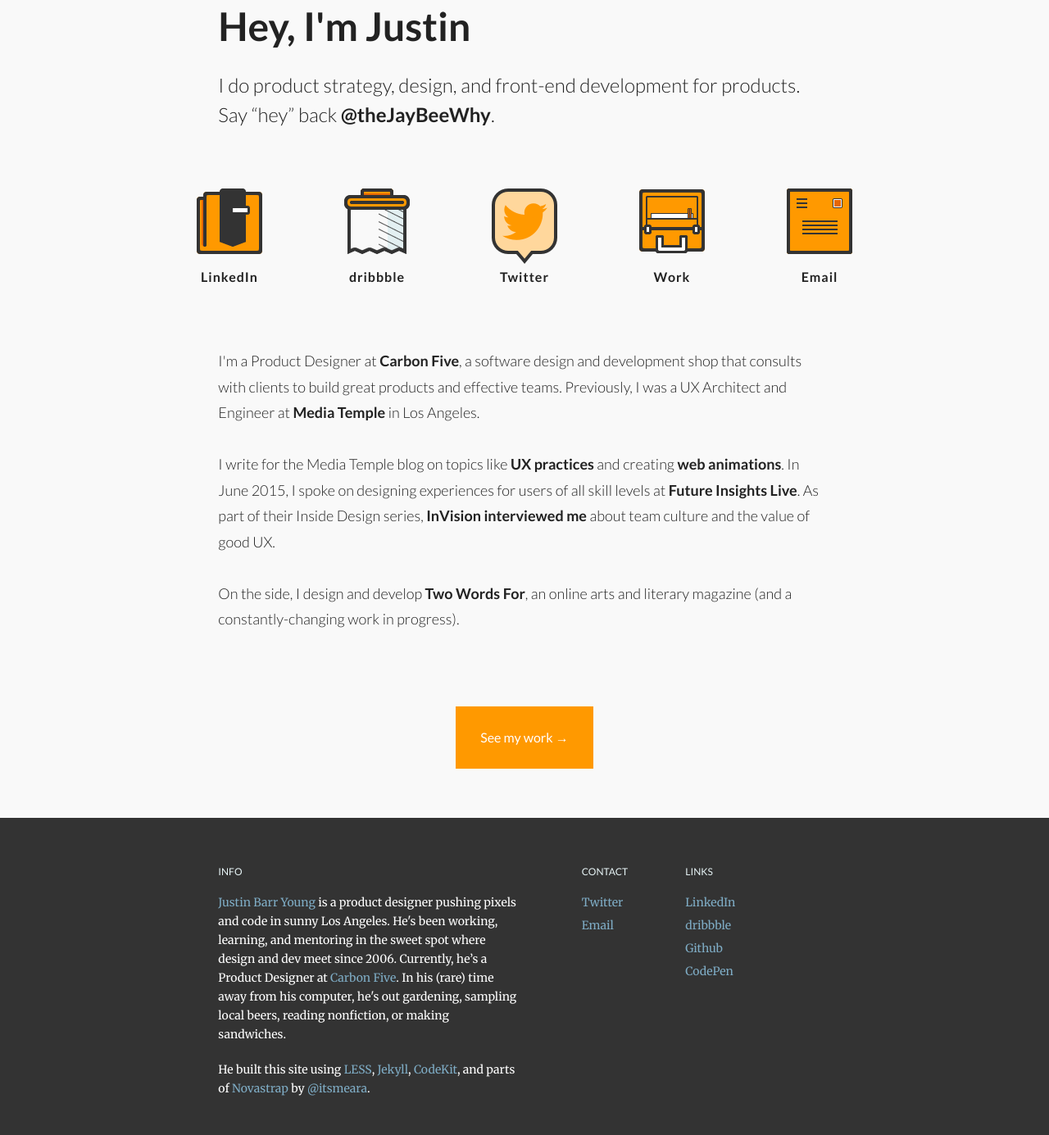
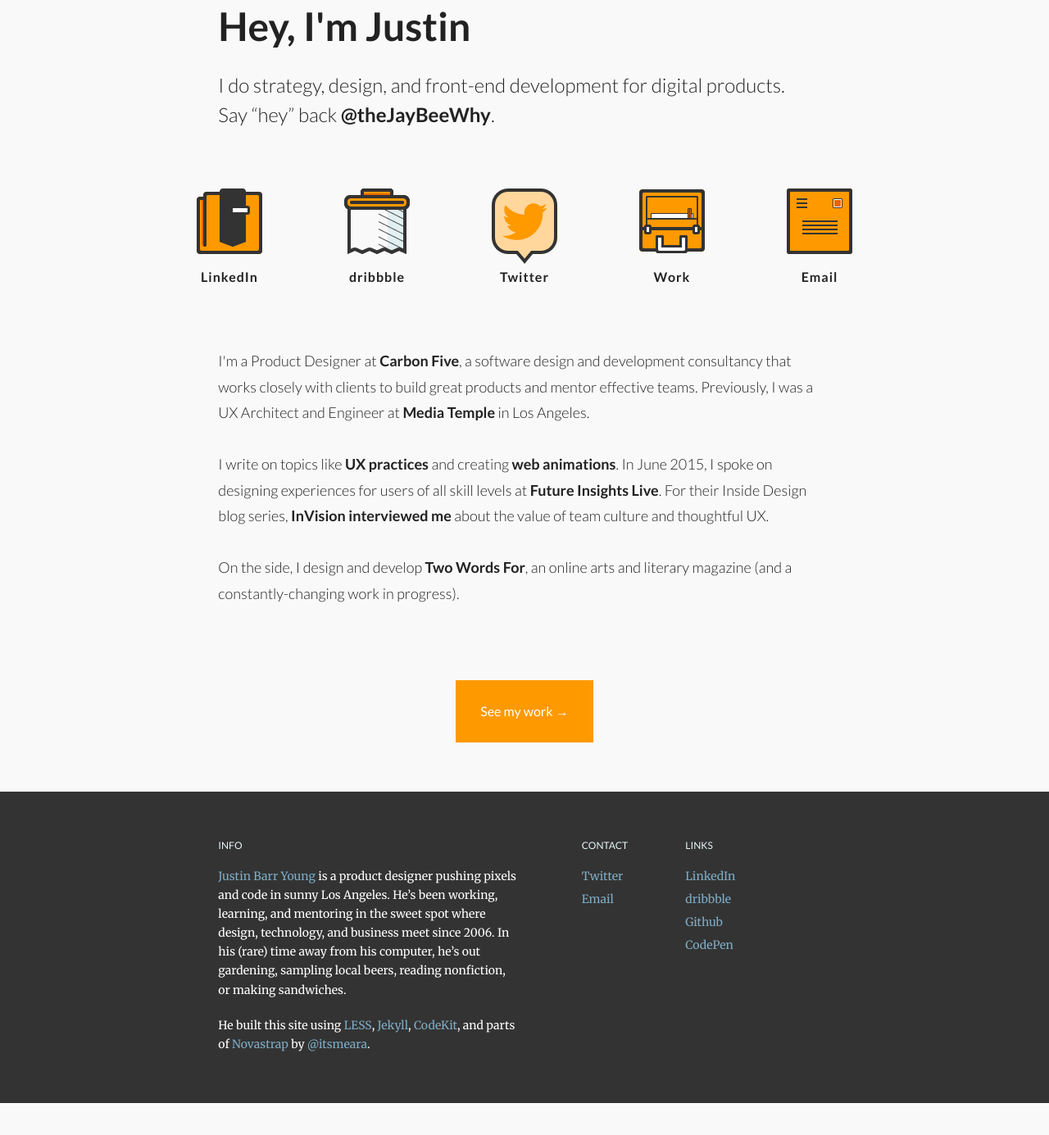
Before and after one commit to justinbyo/jbarr-v3, a Jekyll site: the page built from index.html, in a window 1280 px wide and 1400 px high, scrolled down 152 px. Shown: the top 1385 px of the window at 82% size. Built offline with Jekyll 4.4.1, drawn with Linux system fonts in a browser that asks for light colours; nearby versions of some CDN libraries; Markdown is read by kramdown in place of the engine named in the settings; after the commit the page ends 1498 px from its top, so only the background shows below that.

Commit message:
Proof-read everything and tweaked some home and footer copy

```diff
--- a/_includes/footer.html
+++ b/_includes/footer.html
@@ -13,10 +13,9 @@
 			<h3>Info</h3>
 			<p>
 				<a href="/" title="Home">Justin Barr Young</a> is a product designer
-				pushing pixels and code in sunny Los Angeles. He's been working, learning,
-				and mentoring in the sweet spot where design and dev meet since 2006.
-				Currently, he’s a Product Designer at <a href="http://carbonfive.com" title="Carbon Five">Carbon Five</a>.
-				In his (rare) time away from his computer, he's out gardening, sampling
+				pushing pixels and code in sunny Los Angeles. He&rsquo;s been working, learning,
+				and mentoring in the sweet spot where design, technology, and business meet since 2006.
+				In his (rare) time away from his computer, he&rsquo;s out gardening, sampling
 				local beers, reading nonfiction, or making sandwiches.
 			</p>
 			<p>He built this site using <a href="http://lesscss.org/" title="LESS">LESS</a>, <a href="http://jekyllrb.com/" title="Jekyll framework">Jekyll</a>, <a href="https://incident57.com/codekit/" title="CodeKit">CodeKit</a>, and parts of <a href="https://css-tricks.com/design-systems-building-future/"  title="CSS-Tricks article">Novastrap</a> by <a href="https://twitter.com/itsmeara"  title="Ara Abcarians twitter">@itsmeara</a>.</p>
--- a/_includes/home.html
+++ b/_includes/home.html
@@ -8,7 +8,7 @@
 		<div class="grid-col  span12">
 			<p class="h1">Hey, I'm Justin</p>
 			<h1 class="p">
-				I do product strategy, design, and front-end development for products.&nbsp;<br>
+				I do strategy, design, and front-end development for digital products.&nbsp;<br>
 				Say &ldquo;hey&rdquo; back <a href="http://twitter.com/theJayBeeWhy"   target="_blank" onclick="_gaq.push(['_trackEvent', 'home--twitter-hero', 'clicked'])">@theJayBeeWhy</a>.</h1>
 		</div>
 	</div>
@@ -105,15 +105,15 @@
 
 			<p>
 				I'm a Product Designer at <a href="http://carbonfive.com" title="Carbon Five homepage">Carbon Five</a>,
-				a software design and development shop that consults with clients to build
-				great products and effective teams. Previously, I was a UX Architect and Engineer at <a href="http://mediatemple.net" title="Media Temple">Media Temple</a> in Los Angeles.
+				a software design and development consultancy that works closely with clients to build
+				great products and mentor effective teams. Previously, I was a UX Architect and Engineer at <a href="http://mediatemple.net" title="Media Temple">Media Temple</a> in Los Angeles.
 				<br>
 				<br>
-				I write for the Media Temple blog on topics like <a href="http://mediatemple.net/blog/news/improving-your-ux-process-five-strategies-for-making-order-out-of-chaos/" title="Improving Your UX Process blog post">UX practices</a>
+				I write on topics like <a href="http://mediatemple.net/blog/news/improving-your-ux-process-five-strategies-for-making-order-out-of-chaos/" title="Improving Your UX Process blog post">UX practices</a>
 				and creating <a href="http://mediatemple.net/blog/tips/building-an-animated-web-project-using-a-javascript-timeline/" title="JavaScript animation blog post">web animations</a>.
 				In June 2015, I spoke on designing experiences for users of all skill levels at <a href="https://futureinsightslive.com/las-vegas-2015/" title="Future Insights Live homepage">Future Insights Live</a>.
-				As part of their Inside Design series, <a href="http://blog.invisionapp.com/inside-design-media-temple/" title="Inside Design at Media Temple">InVision interviewed me</a>
-				about team culture and the value of good UX.
+				For their Inside Design blog series, <a href="http://blog.invisionapp.com/inside-design-media-temple/" title="Inside Design at Media Temple">InVision interviewed me</a>
+				about the value of team culture and thoughtful UX.
 				<br>
 				<br>
 				On the side, I design and develop
```
Also changed, not shown: 6 other files.
